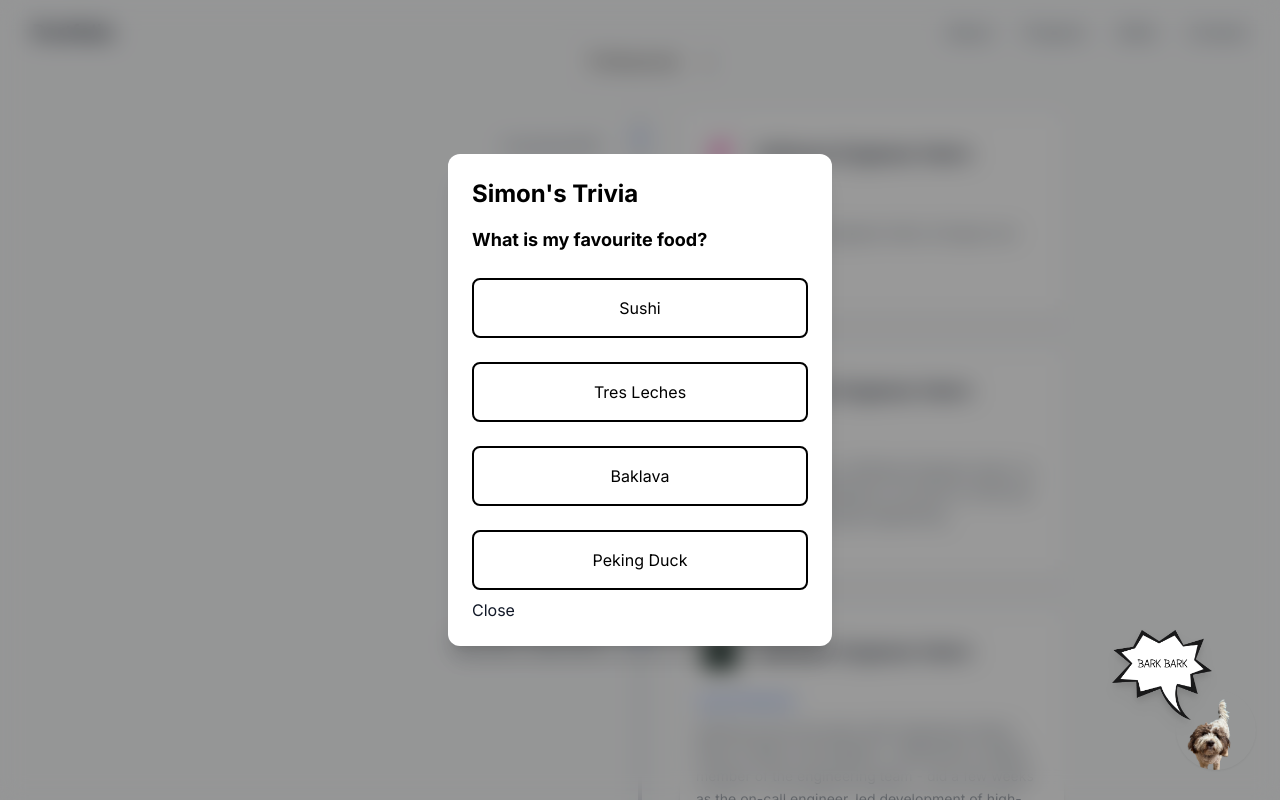
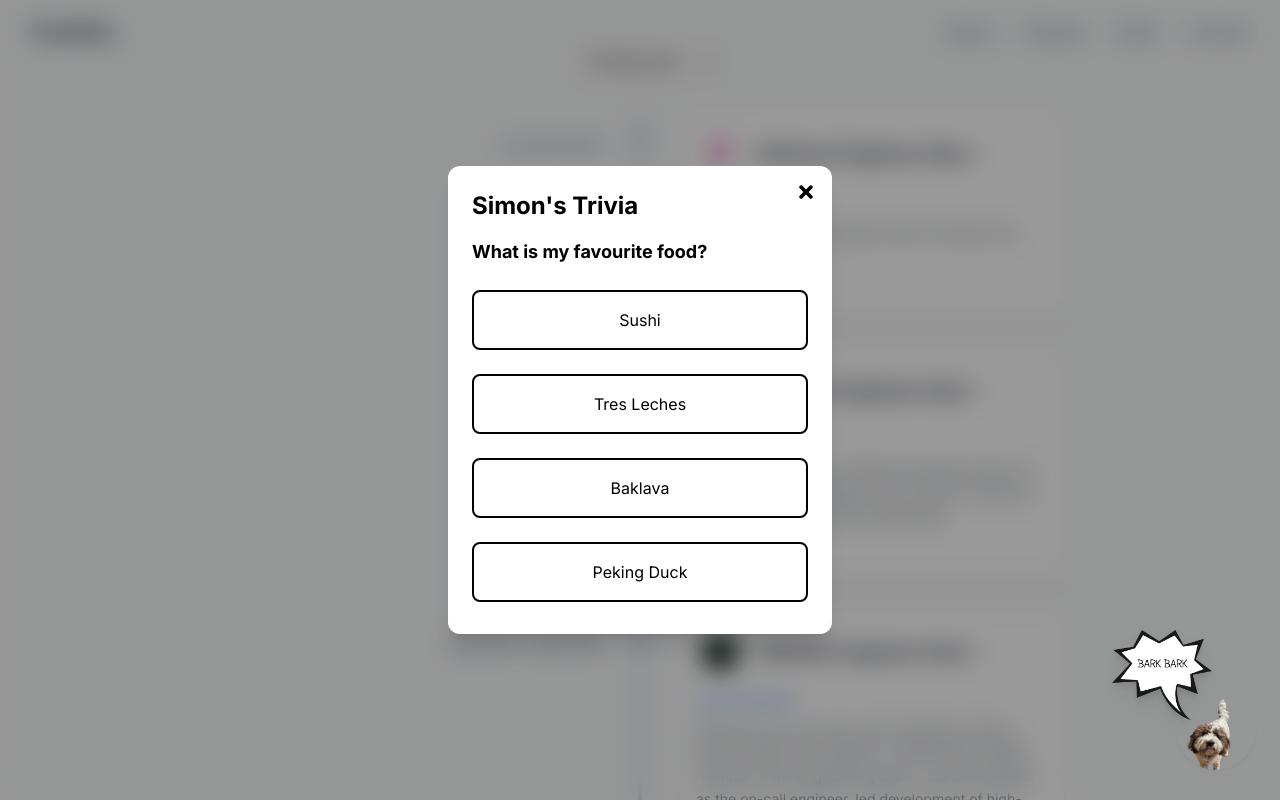
Before and after one commit to SimonNRisk/portfolio, a Next.js app: page / in a window 1280 px wide. Both pictures are taken after a click on the element 32 px from the left and 1796 px from the top of the page. Shown: the part 1396-2196 px from the top of the page. Built offline with nearby package versions, Linux system fonts and the light colour scheme; no server answers.

Commit message:
fix: close button

```diff
--- a/src/components/Trivia.tsx
+++ b/src/components/Trivia.tsx
@@ -1,4 +1,5 @@
 import { useState } from "react";
+import { FaTimes } from "react-icons/fa";
 
 import { triviaQuestions } from "@/data/triviaData";
 import { TriviaOptions } from "@/components/TriviaOptions";
@@ -23,7 +24,13 @@ export const Trivia = ({ onClose }: { onClose: () => void }) => {
           <h2 className="text-black text-lg font-bold mb-4">
             You scored {currentScore} out of {triviaQuestions.length}
           </h2>
-          <button onClick={onClose}>Close</button>
+          <button
+            className="flex items-center gap-2 px-4 py-2 bg-gray-900 text-white rounded-lg hover:bg-gray-800 transition-colors"
+            onClick={onClose}
+          >
+            <FaTimes className="w-4 h-4" />
+            Close
+          </button>
         </div>
       </div>
     );
@@ -31,10 +38,15 @@ export const Trivia = ({ onClose }: { onClose: () => void }) => {
   return (
     <div className="fixed inset-0 bg-black/40 backdrop-blur-md z-50">
       <div className="fixed left-1/2 top-1/2 -translate-x-1/2 -translate-y-1/2 w-96 p-6 bg-white rounded-xl shadow-xl z-50">
+        <button
+          className="absolute top-2 right-2 p-2 text-black hover:bg-gray-100 rounded-full transition-colors"
+          onClick={onClose}
+        >
+          <FaTimes className="w-5 h-5" />
+        </button>
         <h1 className="text-black text-2xl font-bold mb-4">Simon's Trivia</h1>
         <h2 className="text-black text-lg font-bold mb-4">{currentQuestion.question}</h2>
         <TriviaOptions options={currentQuestion.options} handleOptionClick={handleOptionClick} />
-        <button onClick={onClose}>Close</button>
       </div>
     </div>
   );
--- a/src/data/triviaData.ts
+++ b/src/data/triviaData.ts
@@ -16,9 +16,9 @@ export const triviaQuestions: TriviaQuestion[] = [
     options: ["Ottawa", "Kingston", "Toronto", "Dublin"],
   },
   {
-    question: "What is my favourite food?",
-    answer: "Tres Leches",
-    options: ["Sushi", "Tres Leches", "Baklava", "Peking Duck"],
+    question: "What is my second favourite food?",
+    answer: "Eggs",
+    options: ["Tres Leches", "Sushi", "Eggs", "Baklava"],
   },
   {
     question: "What is my dog's name?",
```
